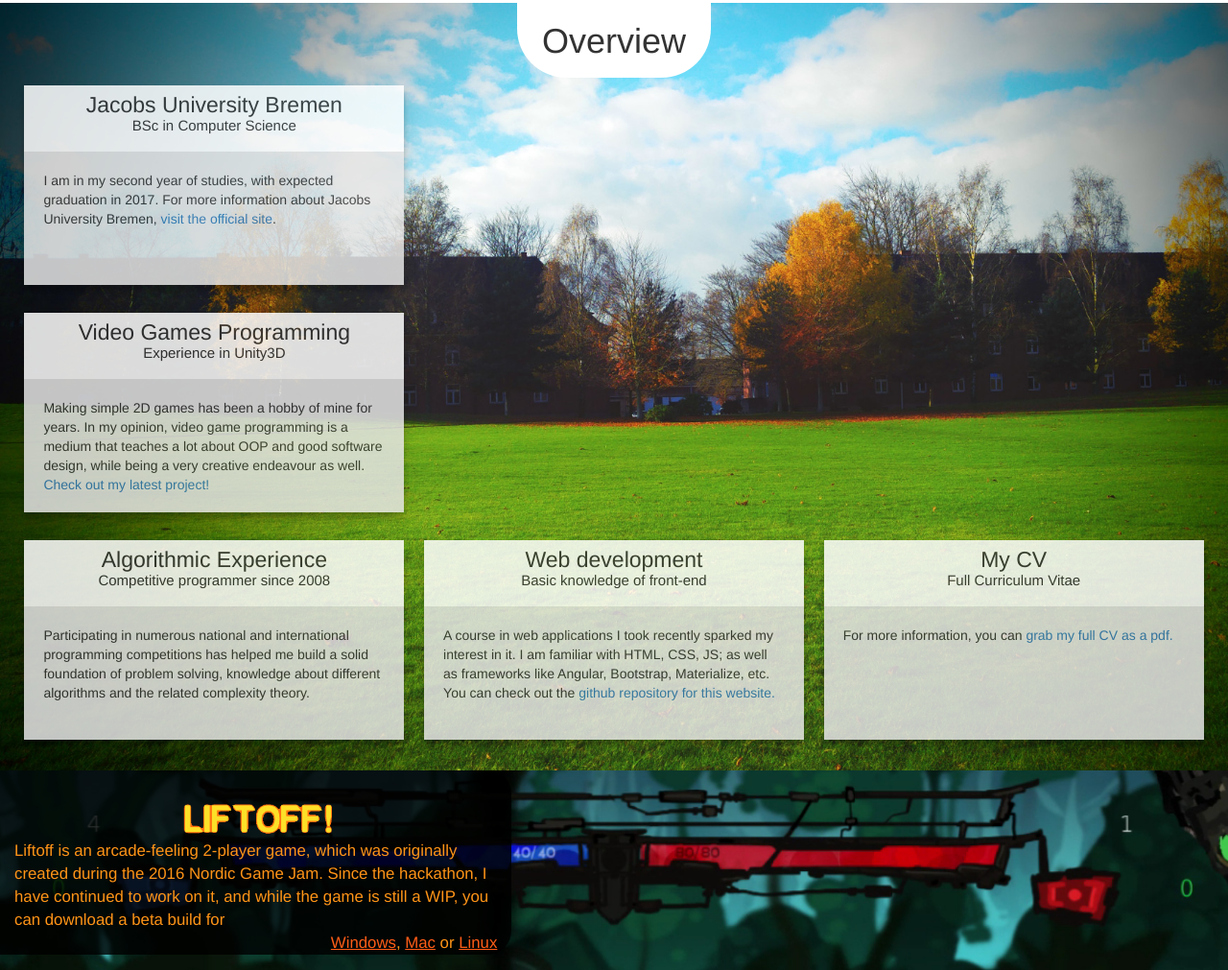
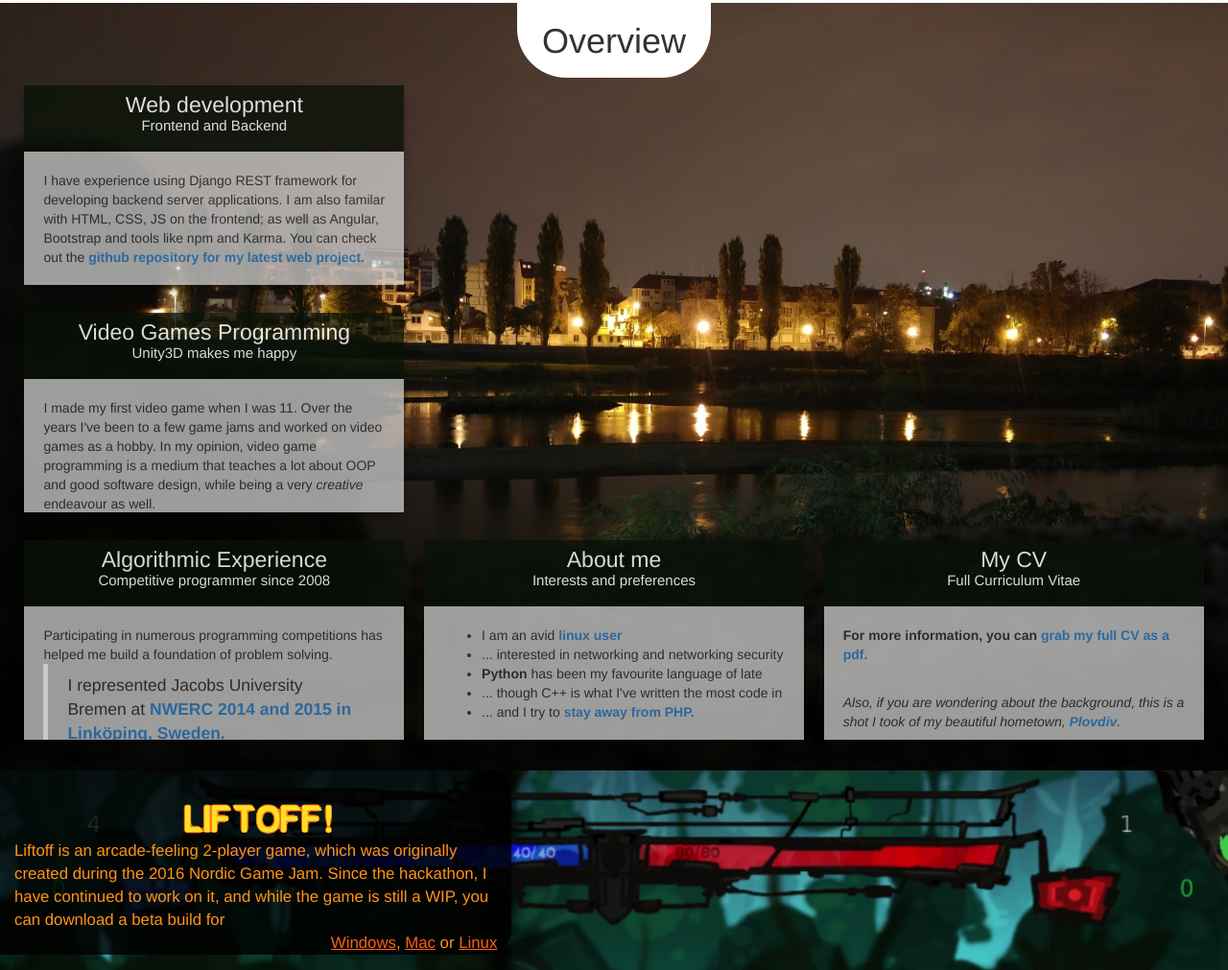
Before and after one commit to si3792/simoiliev-site, a website: page index.html in a window 1280 px wide. Shown: the part 797-1808 px from the top of the page at 96% size. Drawn offline with Linux system fonts and the light colour scheme.

Commit message:
Updated website

```diff
--- a/css/custom.css
+++ b/css/custom.css
@@ -33,7 +33,7 @@
 }
 
 #overview-area {
-  background-image: url("../images/jacobs-background.jpg");
+  background-image: url("../images/background.jpg");
   background-size: cover;
 }
 
@@ -78,7 +78,7 @@ html, body {
 }
 
 .overview-card {
-  background-color: white;
+  background-color: rgba(0,0,0,0.12);
   border-radius: 2px;
   opacity: 0.85;
   height: 100%;
@@ -111,14 +111,15 @@ html, body {
 
 .overview-card-title {
   position: absolute;
-  background-color: rgb(255, 255, 255);
+  background-color: rgba(10, 19, 9, 0.87);
+  color: rgb(255, 255, 255);
   height: 30%;
   width: 100%;
 }
 
 .overview-card-content {
   position: absolute;
-  background-color: rgb(230, 230, 230);
+  background-color: rgba(230, 230, 230, 0.8);
   height: 60%;
   top: 30%;
   width: 100%;
--- a/index.html
+++ b/index.html
@@ -139,14 +139,14 @@
                 <div class="container-fluid">
                   <div class="row">
                     <div class="col-xs-4">
-                      <a href="http://facebook.com/si3792" target="_blank"> <img src="images/facebook.png" class="img-responsive"/> </a>
-                     </div>
-                    <div class="col-xs-4">
                       <a href="https://github.com/si3792" target="_blank"><img src="images/github.png" class="img-responsive"/> </a>
                      </div>
                     <div class="col-xs-4">
                     <a href="mailto:simo.t.iliev@gmail.com" target="_blank">  <img src="images/mail.png" class="img-responsive"/> </a>
                      </div>
+                     <div class="col-xs-4">
+                       <a href="http://facebook.com/si3792" target="_blank"> <img src="images/facebook.png" class="img-responsive"/> </a>
+                      </div>
                   </div>
                 </div>
               </div>
--- a/js/app.js
+++ b/js/app.js
@@ -4,25 +4,37 @@ app = angular.module('mainApp', ['smoothScroll', 'ngSanitize', 'snapscroll']);
 app.controller('mainController', ['$scope', 'smoothScroll', function($scope, smoothScroll) {
 
     $scope.cardsData = [{
-      title: "Jacobs University Bremen",
-      subtitle: "BSc in Computer Science",
-      description: "I am in my second year of studies, with expected graduation in 2017. For more information about Jacobs University Bremen, <a target='_blank' href='http://www.jacobs-university.de'>visit the official site</a>."
+            title: "Web development",
+            subtitle: "Frontend and Backend",
+            description: "I have experience using Django REST framework for developing backend server applications. " +
+                "I am also familar with HTML, CSS, JS on the frontend; as well as Angular, Bootstrap and tools like npm and Karma. " +
+                " You can check out the <a href='https://github.com/si3792/drf-angular-user-system'><b>github repository for my latest web project.</b></a>"
         }, {
             title: "Video Games Programming",
-      subtitle: "Experience in Unity3D",
-      description: "Making simple 2D games has been a hobby of mine for years. In my opinion, video game programming is a medium that teaches a lot about OOP and good software design, while being a very creative endeavour as well. <a href='#liftoff-area' scroll-to='liftoff-area'>Check out my latest project!</a>"
+            subtitle: "Unity3D makes me happy",
+            description: "I made my first video game when I was 11. Over the years I've been to a few game jams and worked on video games as a hobby."  +
+            " In my opinion, video game programming is a medium that teaches a lot about OOP and good software design, while being a very <i>creative</i> endeavour as well."
         }, {
             title: "Algorithmic Experience",
             subtitle: "Competitive programmer since 2008",
-      description: "Participating in numerous national and international programming competitions has helped me build a solid foundation of problem solving, knowledge about different algorithms and the related complexity theory."
+            description: "Participating in numerous programming competitions has helped me build a foundation of problem solving." +
+            " <blockquote> I represented Jacobs University Bremen at <a href='http://www.nwerc.eu/'><b>NWERC 2014 and 2015 in Linköping, Sweden.</b></a> </blockquote>"
         }, {
-      title: "Web development",
-      subtitle: "Basic knowledge of front-end",
-      description: "A course in web applications I took recently sparked my interest in it. I am familiar with HTML, CSS, JS; as well as frameworks like Angular, Bootstrap, Materialize, etc. You can check out the <a href='https://github.com/si3792/simoiliev-site'>github repository for this website.</a>"
+            title: "About me",
+            subtitle: "Interests and preferences",
+            description:
+            "<ul> <li> I am an avid <b><a target='_blank' href='http://simoiliev.me/images/arch-linux.png'>linux user</a></b> </li>" +
+            "<li> ... interested in networking and networking security</li>" +
+            "<li> <b>Python</b> has been my favourite language of late </li>" +
+            "<li> ... though C++ is what I've written the most code in </li>" +
+            "<li> ... and I try to <a href='https://eev.ee/blog/2012/04/09/php-a-fractal-of-bad-design/'><b>stay away from PHP.</b> </a></li>"
+            + "</ul>"
+
         }, {
             title: "My CV",
             subtitle: "Full Curriculum Vitae",
-      description: "For more information, you can <a href='http://simoiliev.me/cv_Simo.pdf' target='_blank'>grab my full CV as a pdf.</a>"
+            description: "<b><p>For more information, you can <a href='http://simoiliev.me/cv_Simo.pdf' target='_blank'>grab my full CV as a pdf.</a></p></b><br>" +
+            "<i>Also, if you are wondering about the background, this is a shot I took of my beautiful hometown, <a target='_blank' href='https://en.wikipedia.org/wiki/Plovdiv'><b>Plovdiv</b></a>.</i>"
         }
 
     ];
@@ -30,7 +42,7 @@ app.controller('mainController', ['$scope', 'smoothScroll', function($scope, smo
 
 }]);
 
-app.directive('compile', ['$compile', function ($compile) {
+app.directive('compile', ['$compile', function($compile) {
     return function(scope, element, attrs) {
         scope.$watch(
             function(scope) {
@@ -39,7 +51,8 @@ app.directive('compile', ['$compile', function ($compile) {
             function(value) {
                 element.html(value);
                 $compile(element.contents())(scope);
-      })}
+            })
+    }
 }]);
 
 
```
Also changed, not shown: images/arch-linux.png (added), images/background.jpg (added). Lines whose indentation alone changed are shown as unchanged.
